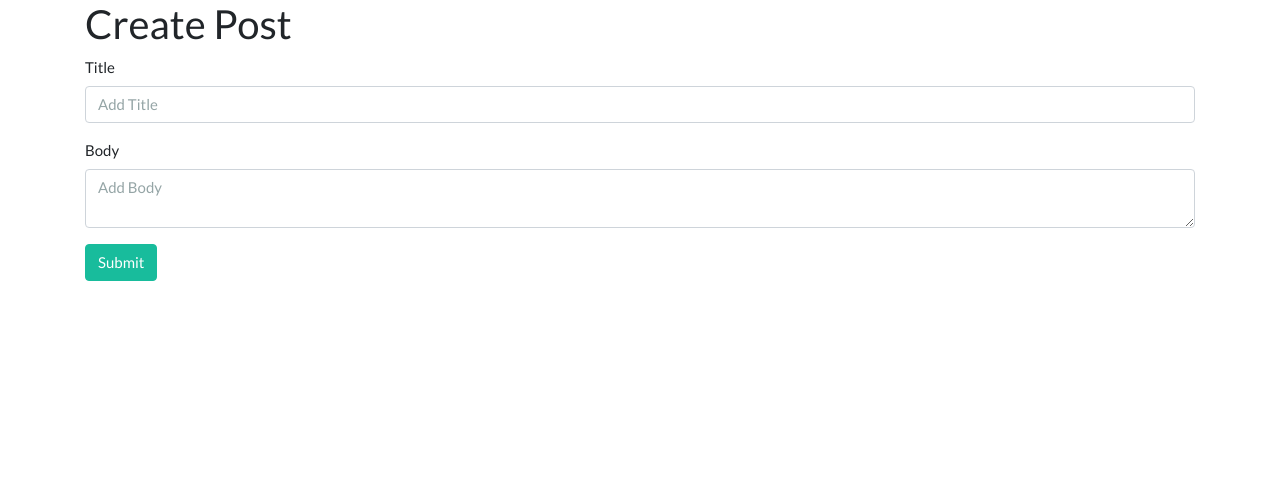
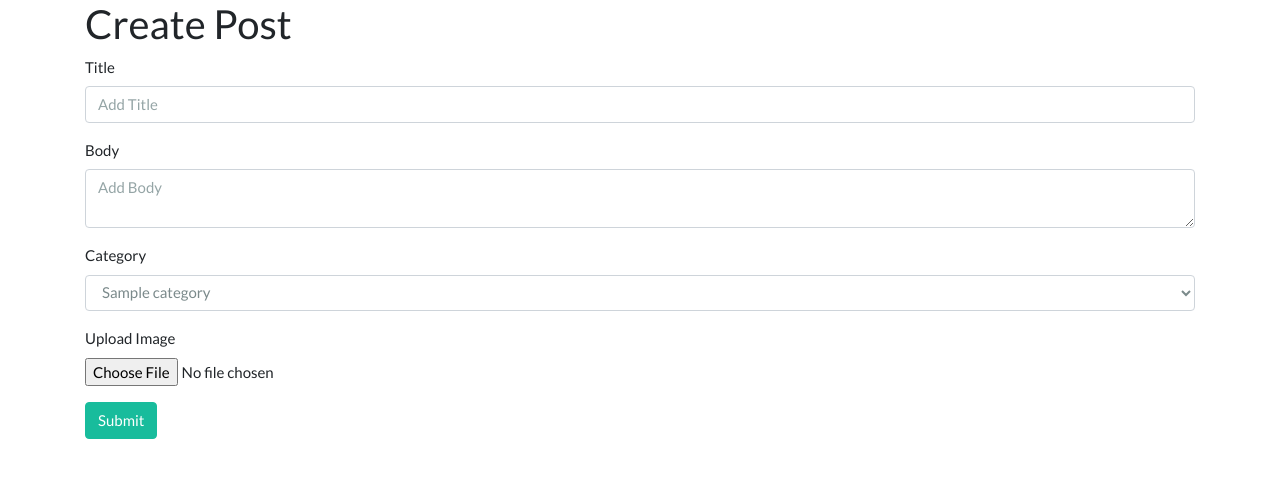
Before and after one commit to mkaczmarkiewicz/MyBlog, a CodeIgniter app: page /myblog/posts/create in a window 1280 px wide. Shown: the part 71-549 px from the top of the page. Run offline with CodeIgniter, Linux system fonts and the light colour scheme; tables that the repository leaves empty or names only in its code hold one stand-in row (values such as "Sample post"); some libraries are stand-ins or nearby versions.

Commit message:
upload obrazkow

```diff
--- a/application/config/autoload.php
+++ b/application/config/autoload.php
@@ -89,7 +89,7 @@ $autoload['drivers'] = array();
 |
 |	$autoload['helper'] = array('url', 'file');
 */
-$autoload['helper'] = array('url', 'form');
+$autoload['helper'] = array('url', 'form', 'text');
 
 /*
 | -------------------------------------------------------------------
--- a/application/controllers/Posts.php
+++ b/application/controllers/Posts.php
@@ -32,6 +32,8 @@
 		{
 			$data['title'] = 'Create Post';
 
+			$data['categories'] = $this->post_model->get_categories();
+
 			$this->form_validation->set_rules('title', 'Title', 'required');
 			$this->form_validation->set_rules('body', 'Body', 'required');
 
@@ -43,7 +45,26 @@
 			}
 			else
 			{
-				$this->post_model->create_post();
+				$config['upload_path'] = './assets/images/posts';
+				$config['allowed_types'] = 'gif|jpg|png';
+				$config['max_size'] = '2048';
+				$config['max_width'] = '500';
+				$config['max_height'] = '500';
+
+				$this->load->library('upload', $config);
+
+				if(!$this->upload->do_upload())
+				{
+					$error = array('error' => $this->upload->display_errors());
+					$post_image = 'noimage.jpg';
+				}
+				else
+				{
+					$data = array('upload_data' => $this->upload->data());
+					$post_image = $_FILES['userfile']['name'];
+				}
+
+				$this->post_model->create_post($post_image);
 
 				redirect('posts');
 			}
@@ -58,6 +79,8 @@
 		public function edit($slug)
 		{
 			$data['post'] = $this->post_model->get_posts($slug);
+
+			$data['categories'] = $this->post_model->get_categories();
 
 			if(empty($data['post']))
 			{
--- a/application/models/Post_model.php
+++ b/application/models/Post_model.php
@@ -10,7 +10,8 @@
 		{
 			if ($slug === FALSE)
 			{
-				$this->db->order_by('id', 'DESC');
+				$this->db->order_by('posts.id', 'DESC');
+				$this->db->join('categories', 'categories.id = posts.category_id');
 				$query = $this->db->get('posts');
 				return $query->result_array();
 			}
@@ -19,14 +20,16 @@
 			return $query->row_array();
 		}
 
-		public function create_post()
+		public function create_post($post_image)
 		{
 			$slug = url_title($this->input->post('title'));
 
 			$data = array(
 				'title' => $this->input->post('title'),
 				'slug' => $slug,
-				'body' => $this->input->post('body')
+				'body' => $this->input->post('body'),
+				'category_id' => $this->input->post('category_id'),
+				'post_image' => $post_image
 			);
 
 			return $this->db->insert('posts', $data);
@@ -47,10 +50,18 @@
 			$data = array(
 				'title' => $this->input->post('title'),
 				'slug' => $slug,
-				'body' => $this->input->post('body')
+				'body' => $this->input->post('body'),
+				'category_id' => $this->input->post('category_id')
 			);
 
 			$this->db->where('id', $this->input->post('id'));
 			return $this->db->update('posts', $data);
 		}
+
+		public function get_categories()
+		{
+			$this->db->order_by('name');
+			$query = $this->db->get('categories');
+			return $query->result_array();
+		}
 	}
--- a/application/views/posts/create.php
+++ b/application/views/posts/create.php
@@ -2,7 +2,7 @@
 
 <?php echo validation_errors(); ?>
 
-<?php echo form_open('posts/create'); ?>
+<?php echo form_open_multipart('posts/create'); ?>
 
 <form>
   <div class="form-group">
@@ -13,5 +13,17 @@
     <label>Body</label>
     <textarea id="editor1" class="form-control" placeholder="Add Body" name="body"></textarea>
   </div>
+  <div class="form-group">
+  	<label>Category</label>
+  	<select name="category_id" class="form-control">
+  		<?php foreach($categories as $category): ?>
+  			<option value="<?php echo $category['id']; ?>"><?php echo $category['name']; ?></option>
+  		<?php endforeach; ?>
+  	</select>
+  </div>
+  <div class="form-group">
+  	<label>Upload Image</label><br>
+  	<input type="file" name="userfile" size="20">
+  </div>
   <button type="submit" class="btn btn-success">Submit</button>
 </form>
--- a/application/views/posts/view.php
+++ b/application/views/posts/view.php
@@ -1,5 +1,6 @@
 <h2><?php echo $post['title']; ?></h2>
 <small class="post-date">Posted on: <?php echo $post['created_at']; ?></small><br>
+<img src="<?php echo site_url(); ?>assets/images/posts/<?php echo $post['post_image']; ?>">
 <div class = "post-body">
 	<?php echo $post['body']; ?>
 </div>
--- a/application/views/templates/header.php
+++ b/application/views/templates/header.php
@@ -2,7 +2,7 @@
 	<head>
 		<title>MyBlog</title>
 		<link rel="stylesheet" href="https://bootswatch.com/4/flatly/bootstrap.min.css">
-		<link rel="stylesheet" href="<?php echo base_url(); ?>/assets/css/style.css">
+		<link rel="stylesheet" href="<?php echo base_url(); ?>assets/css/style.css">
 		<script src="https://cdn.ckeditor.com/ckeditor5/24.0.0/classic/ckeditor.js"></script>
 	</head>
 
--- a/assets/css/style.css
+++ b/assets/css/style.css
@@ -5,3 +5,8 @@
 	margin: 3px 0;
 	display: block;
 }
+
+.post-thumb
+{
+	width:100%;
+}
```
Also changed, not shown: application/views/posts/edit.php (+8 -0 lines), application/views/posts/index.php (+14 -5 lines), assets/images/posts/deadpom.png (added).
